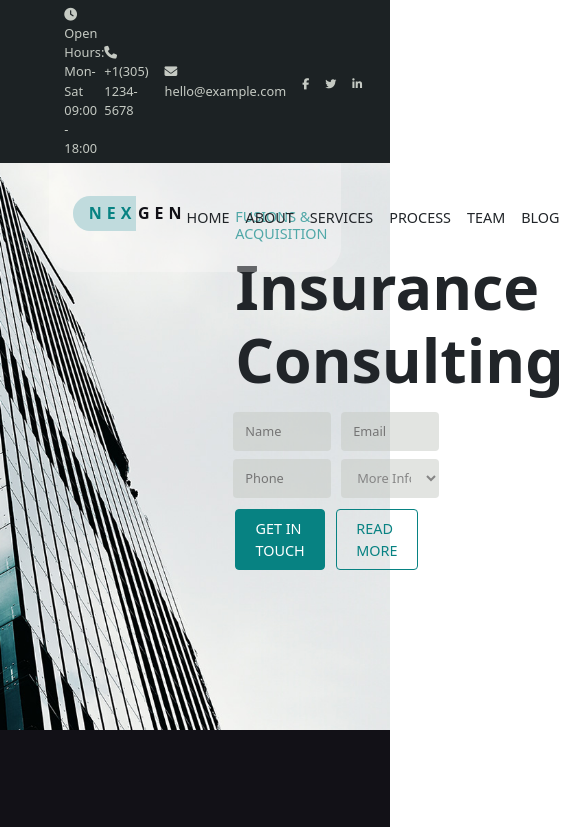
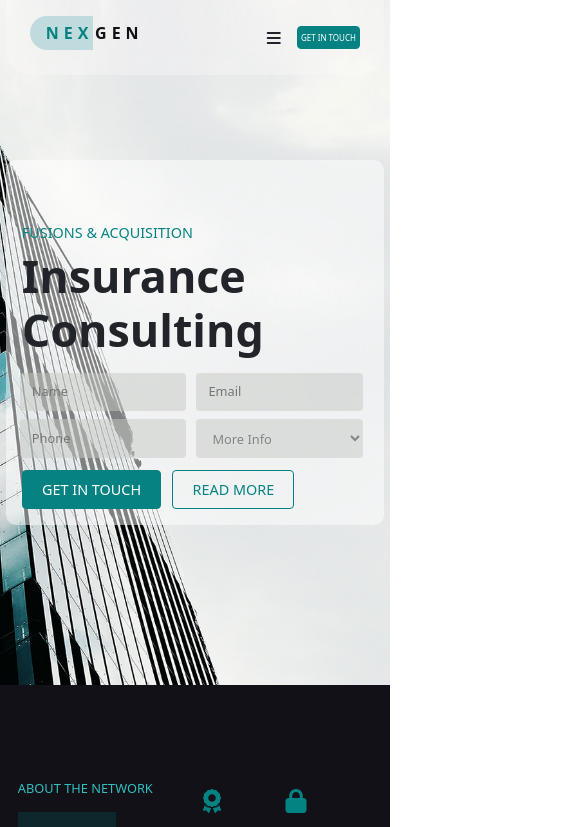
Before and after one commit to CarmineC93/proj-html-vuejs, a Vue app: page / in a window 390 px wide. Shown: the top 827 px of the page, 564 px wide, since content can reach past the window. Built offline with nearby package versions, Linux system fonts and the light colour scheme.

Commit message:
Responsitivity: header + main 5/7 until 530px

```diff
--- a/src/components/AppAboutUs.vue
+++ b/src/components/AppAboutUs.vue
@@ -9,7 +9,7 @@ export default {
 <template>
     <section>
         <section class="container py-5" id="about">
-            <div class="row py-5">
+            <div class="row row-cols-2  row-cols-lg-2 row-cols-md-1  py-5">
                 <div class="col ms_hhp">
                     <h6>About the network</h6>
                     <h2> <span class="ms_evidence">The</span>  Company</h2>
@@ -20,7 +20,7 @@ export default {
                     <p>Lorem ipsum dolor sit amet consectetur. Lorem ipsum dolor sit amet. Lorem ipsum elit sit consectetur.</p>
 
                 </div>
-                <div class="col row row-cols-2">
+                <div class="col row row-cols-2 ">
                     <div class="item col p-2">
                         <i class="fa-solid fa-award"></i>
                         <h4>Tradition</h4>
@@ -68,4 +68,18 @@ section{
         margin: 1rem 0.5rem;
     }
 }
+
+// RESPONSIVE
+
+@media screen and (max-width: 767px){
+    .row{
+        .col{
+            .item h4{
+                font-size: 1rem;
+            }
+        }
+    }
+}
+
+
 </style>
--- a/src/components/AppBusiness.vue
+++ b/src/components/AppBusiness.vue
@@ -52,6 +52,23 @@ export default{
 .ms_grid{
     gap: 2rem;
     justify-content: space-between;
+}
 
+// RESPONSIVE
+
+@media screen and (max-width: 1250px){
+    #services{
+        .ms_grid{
+            gap: 0.8rem;
+            }
+        }
+}
+
+@media screen and (max-width: 767px){
+    #services{
+        .ms_grid{
+            gap: 0.8rem;
+            }
+        }
 }
 </style>
--- a/src/components/AppFooter.vue
+++ b/src/components/AppFooter.vue
@@ -207,8 +207,6 @@ footer{
                 }
             }
         }
-
-
     }
 }
 
--- a/src/components/AppGrid.vue
+++ b/src/components/AppGrid.vue
@@ -10,7 +10,7 @@ export default{
 </script>
 
 <template>
-        <div class="col-3 col">
+        <div class="col col-3">
             <div class="ms_icons d-flex justify-content-between py-3">
                 <i :class="icon"></i>
                 <a href=""> <i class="fa-solid fa-arrow-right"></i></a>
@@ -19,7 +19,6 @@ export default{
                 <h4 class="py-3"><strong>{{serviceName}}</strong></h4>
                 <p>{{text}}</p>
             </div>
-
         </div>
 </template>
 
@@ -33,7 +32,7 @@ p{
     color: black;
     border-radius: 10px;
     width: 31%;
-    padding: 1.5rem;
+    padding: 2.3rem;
     .ms_icons i{
         color:$text-color-special;
         font-size: 1.8rem;
--- a/src/components/AppHeader.vue
+++ b/src/components/AppHeader.vue
@@ -18,11 +18,11 @@ export default {
 
 <template>
     <header>
-        <div class="info_banner d-flex align-items-center">
+        <div class="info_banner align-items-center">
             <div class="container">
                 <div class="d-flex justify-content-between">
                     <div class="d-flex align-items-center">
-                        <p><i class="fa-solid fa-clock"></i> Open Hours: Mon-Sat 09:00 - 18:00</p>
+                        <p> <i class="fa-solid fa-clock"></i> <span class="ms_cut">Open Hours:</span> Mon-Sat 09:00 - 18:00</p>
                     </div>
 
                     <div class="contacts d-flex align-items-center">
@@ -49,20 +49,28 @@ export default {
                     <h6><span class="green_space">NEX</span><span>GEN</span></h6>
                 </div>
 
-                <ul class="d-flex" >
+
+                <ul>
                     <AppNav v-for="(link, index) in store.pages" :key="index" :pageName="link.name"/>
                 </ul>
+
+                <div class="hamburger-menu">
+                     <i class="fa-solid fa-bars"></i>
+                </div>
 
                 <a href="" class="ms_btn ms_btn_full ms-3"> GET IN TOUCH</a>
 
             </nav>
         </div>
+
+        <!-- mobile/tablet menu button -->
+
+
     </header>
 </template>
 
 <style lang="scss" scoped>
 @use "../styles/partials/variables.scss" as *;
-
 
     header{
         width: 100%;
@@ -74,6 +82,7 @@ export default {
             font-size: 0.8rem;
         }
         .info_banner{
+            display: flex;
             padding: 0.3rem;
             background-color:$bg-color-header;
             color: $text-color-soft;
@@ -97,9 +106,56 @@ export default {
                 flex-grow: 1;
             }
             ul{
+                display: flex;
                 margin-bottom: 0;
                 gap: 1rem;
             }
+            .hamburger-menu{
+                display: none;
+            }
         }
     }
+
+    // RESPONSIVE
+
+    @media screen and (max-width: 767px){
+        .ms_cut{
+            display: none;
+        }
+        .float_header{
+            ul li{
+            font-size: 0.7rem;
+            }
+            .ms_btn{
+                padding: 0.3rem 0.2rem;
+                border-radius: 4px;
+                font-size: 0.5rem;
+            }
+        }
+    }
+
+    @media screen and (max-width: 600px){
+        header{
+            .info_banner{
+                display: none;
+
+            }
+            .float_header {
+                nav ul {
+                display: none;
+                }
+
+                .hamburger-menu{
+                    display: block;
+                }
+                .ms_btn{
+                    padding: 0.3rem 0.2rem;
+                    border-radius: 4px;
+                    font-size: 0.5rem;
+                }
+            }
+        }
+    }
+
+
 </style>
--- a/src/components/AppJumboForm.vue
+++ b/src/components/AppJumboForm.vue
@@ -8,7 +8,7 @@ export default {
 
 <template>
     <section class="jumbo" id="home">
-        <div class="container d-flex justify-content-end">
+        <div class="container d-flex">
             <div class="get_in_touch d-flex flex-column align-items-start " >
                 <h6>FUSIONS & ACQUISITION</h6>
                 <h1>Insurance Consulting</h1>
@@ -49,10 +49,15 @@ export default {
     background-position: top;
     background-size: cover;
     background-repeat: no-repeat;
-
+    .container{
+        justify-content:flex-end;
         .get_in_touch{
             width: 35%;
             margin-top: 3rem;
+            h1{
+                font-size: 3.8rem;
+                font-weight: 900;
+            }
             h6{
                 font-size: 0.9rem;
                 color: $text-color-special;
@@ -67,5 +72,35 @@ export default {
             }
         }
     }
+}
+
+// RESPONSIVE
+
+@media screen and (max-width: 900px){
+    .jumbo .container{
+        background-color: rgba(255, 255, 255, 0.492) ;
+        border-radius: 10px;
+        padding: 1rem;
+        justify-content:center;
+        .get_in_touch{
+            width: 80%;
+            h1{
+            font-size: 2.8rem;
+            }
+        }
+    }
+}
+
+@media screen and (max-width: 500px){
+    .jumbo .container{
+        justify-content:flex-start;
+        .get_in_touch{
+            width: 100%;
+            h1{
+             font-size: 2.8rem;
+            }
+        }
+    }
+}
 
 </style>
--- a/src/components/AppProcess.vue
+++ b/src/components/AppProcess.vue
@@ -148,4 +148,15 @@ export default{
         }
     }
 }
+
+// RESPONSIVE
+
+@media screen and (max-width: 767px){
+    #process .ms_hhp {
+        width: 70%;
+        h2{
+            font-size: 2rem;
+        }
+} }
+
 </style>
--- a/src/components/AppTeam.vue
+++ b/src/components/AppTeam.vue
@@ -79,7 +79,7 @@ export default{
                     </div>
                 </div>
 
-            <div class="ms_col_40 d-flex align-items-end justify-content-end my-2">
+                <div class="ms_col_40 d-flex align-items-end my-2">
                     <div class="ms_speech">
                         <h4 class="pb-3">President Speech</h4>
                         <p>Lorem, ipsum dolor sit amet, consectetur soluta adipisicing elit. Lorem ipsum dolor sit.</p>
@@ -143,7 +143,7 @@ section{
     }
     .ms_col_40{
         width: 40%;
-
+        justify-content: flex-end;
 
         .ms_speech{
             width: 75%;
@@ -160,4 +160,28 @@ section{
     }
 }
 
+//RESPONSIVE
+
+@media screen and (max-width: 1240px){
+    #team .container{
+        flex-direction: column;
+
+        .ms_col_60{
+        width: 100%;
+        .pic{
+            min-width: 45%;
+        }
+        }
+        .ms_col_40{
+            width: 100%;
+            justify-content: center;
+            .ms_speech{
+                margin-top: 1rem;
+                width: 100%;
+            }
+        }
+
+    }
+}
+
 </style>
--- a/src/styles/general.scss
+++ b/src/styles/general.scss
@@ -16,15 +16,6 @@ img{
     max-width: 100%;
 }
 
-h1{
-    font-size: 3.8rem;
-    font-weight: 900;
-}
-
-// p{
-//     font-size: 0.8rem;
-// }
-
 ul{
     padding-left: 0;
 }
@@ -38,7 +29,7 @@ a{
     text-decoration: none;}
 
 a:hover{
-    color: rgb(0, 229, 255);
+    color: $text-color-h6;
 }
 
 // Buttons
@@ -54,7 +45,7 @@ a:hover{
     background-color: $bg-button;
 
     &:hover {
-    background-image: radial-gradient(rgb(50, 153, 168), rgb(113, 153, 194))  ;
+    background-image: radial-gradient(rgb(113, 153, 194), rgb(50, 153, 168))  ;
     border: 1px solid rgb(113, 153, 194);
     color: $text-color;
     }
@@ -170,3 +161,12 @@ input:focus-visible {
 select:focus-visible {
     outline: 1px auto $bg-button;
 }
+
+
+@media screen and (max-width: 767px){
+   .container {
+        width: 97%;
+        max-width: 1200px;
+        margin: 0 auto;
+    }
+}
```
Lines whose indentation alone changed are shown as unchanged.
